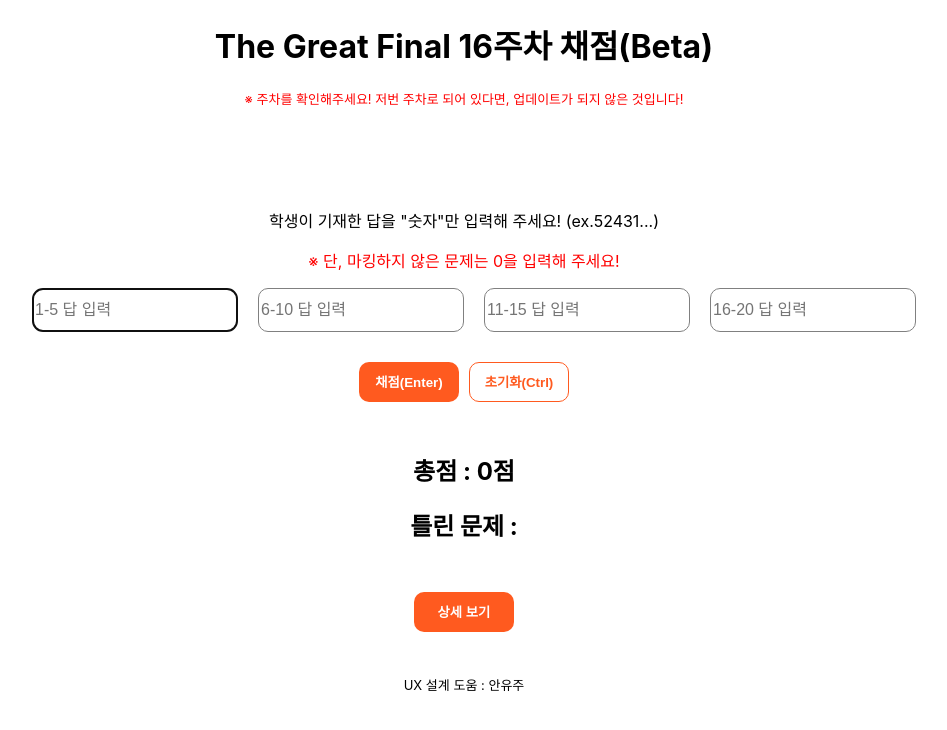
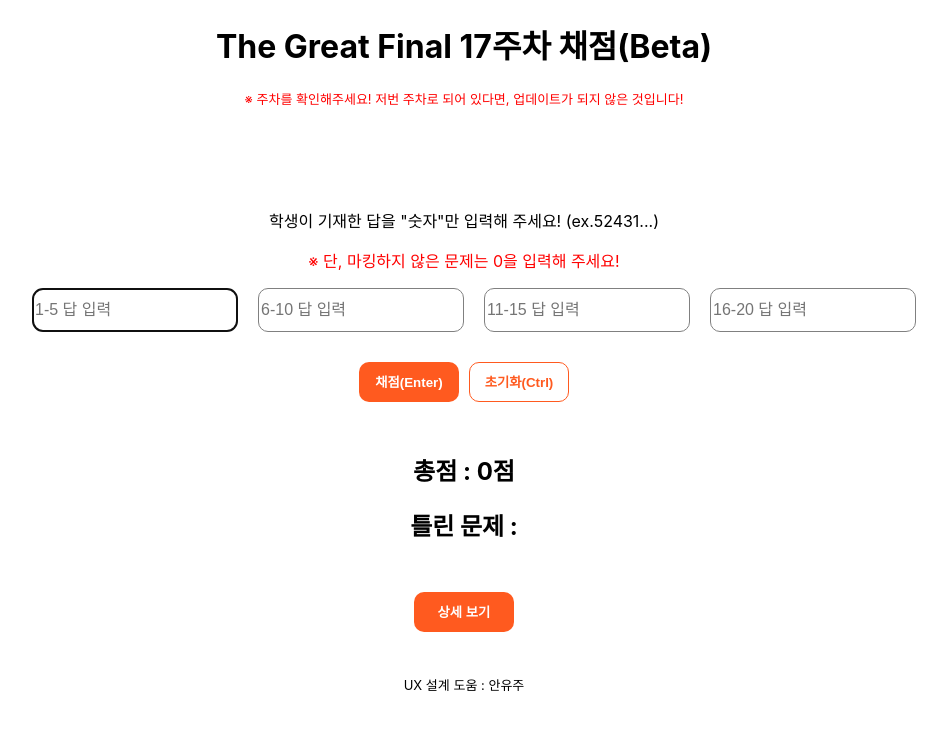
Before and after one commit to GitC0de/TGF-Scoring, a React (Create React App) app: page / in a window 1280 px wide. Shown: the top 730 px of the page, without its empty margins (176-1123 px from the left). Built offline with nearby package versions, Linux system fonts and the light colour scheme.

Commit message:
17th week update

```diff
--- a/src/App.js
+++ b/src/App.js
@@ -5,7 +5,7 @@ import "./App.css";
 function App() {
   return (
     <div className="App">
-      <h1>The Great Final 16주차 채점(Beta)</h1>
+      <h1>The Great Final 17주차 채점(Beta)</h1>
       <p className="confirmation">
         ※ 주차를 확인해주세요! 저번 주차로 되어 있다면, 업데이트가 되지 않은
         것입니다!
--- a/src/System.js
+++ b/src/System.js
@@ -2,11 +2,11 @@ import { React, useState, useRef, useEffect } from "react";
 import "./System.css";
 export default function System() {
   const rightAnswer = [
-    5, 2, 4, 1, 2, 2, 1, 3, 1, 3, 2, 4, 2, 5, 4, 5, 5, 4, 3, 1,
+    5, 5, 2, 1, 2, 4, 3, 3, 4, 3, 1, 2, 5, 3, 4, 5, 1, 3, 5, 2,
   ];
 
   const questionScore = [
-    2, 2, 2, 3, 2, 2, 3, 2, 3, 3, 3, 2, 2, 3, 3, 3, 3, 2, 3, 2,
+    2, 2, 3, 2, 2, 2, 3, 2, 3, 3, 3, 2, 2, 2, 3, 3, 3, 2, 3, 3,
   ];
 
   const wrongProblems = [];
```
